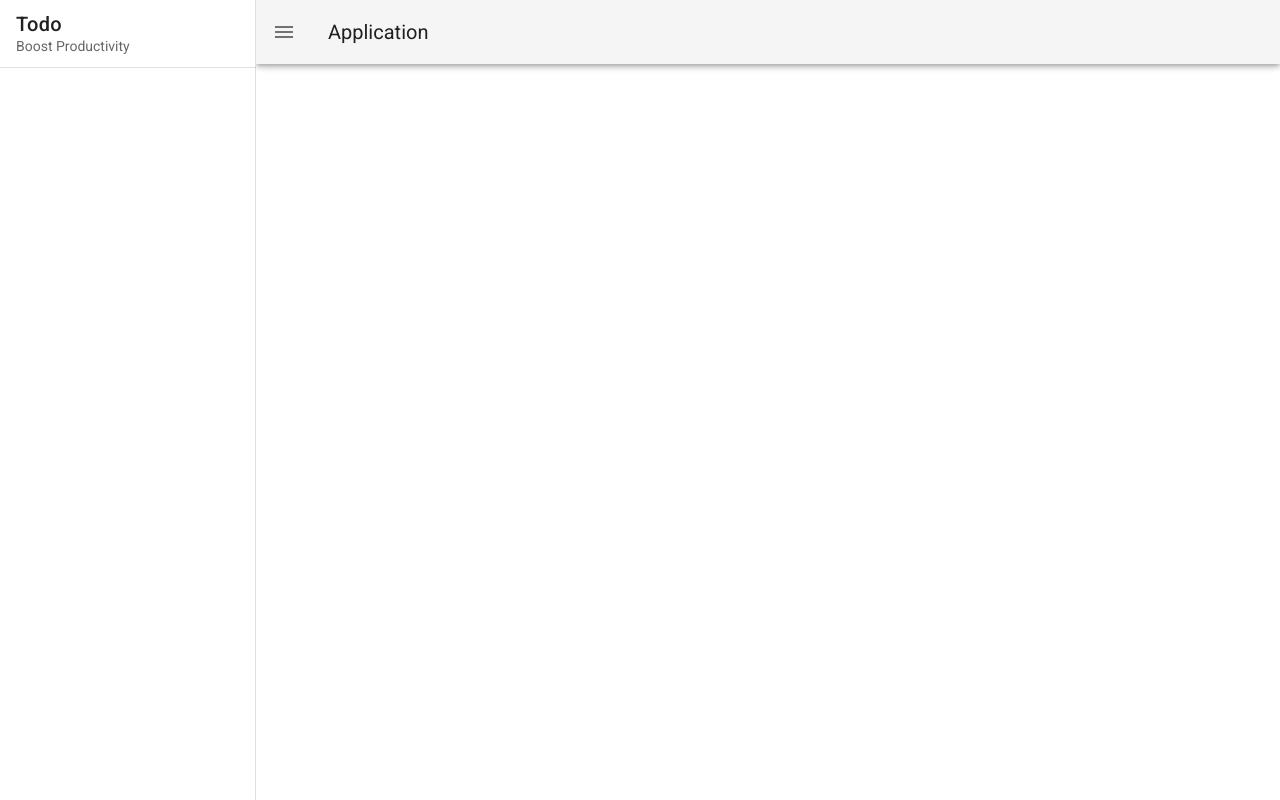
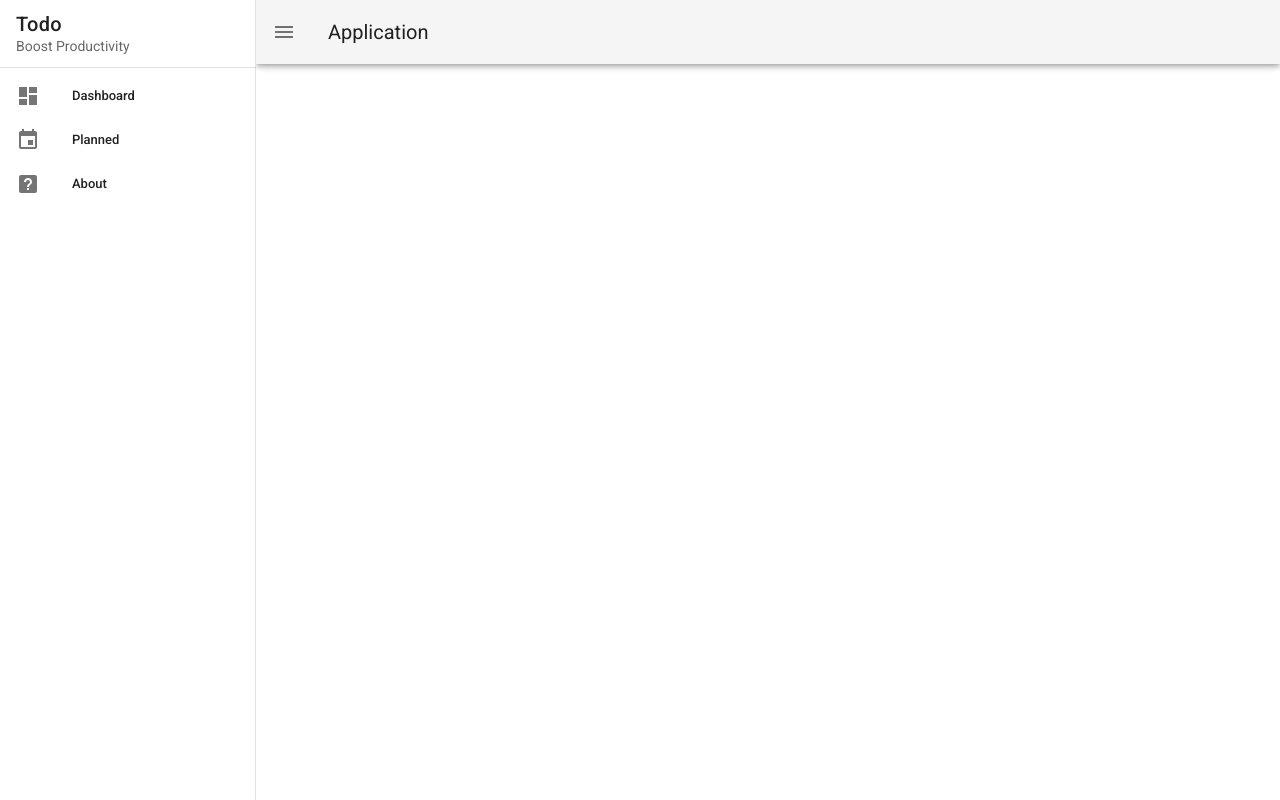
Before and after one commit to vijaivir/to-do, a Vue app: page / in a window 1280 px wide. Built offline with nearby package versions, Linux system fonts and the light colour scheme.

Commit message:
update drawer

```diff
--- a/src/App.vue
+++ b/src/App.vue
@@ -51,6 +51,13 @@
 
 <script>
   export default {
-    data: () => ({ drawer: null }),
+    data: () => ({
+      drawer: null,
+      items: [
+        { title: 'Dashboard', icon: 'mdi-view-dashboard' },
+        { title: 'Planned', icon: 'mdi-calendar' },
+        { title: 'About', icon: 'mdi-help-box' },
+        ],
+      }),
   }
 </script>
```
